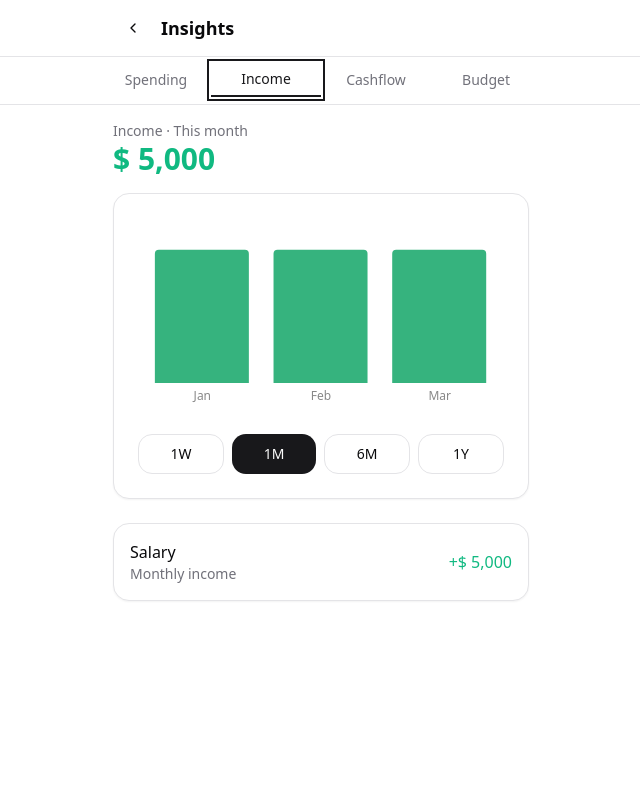
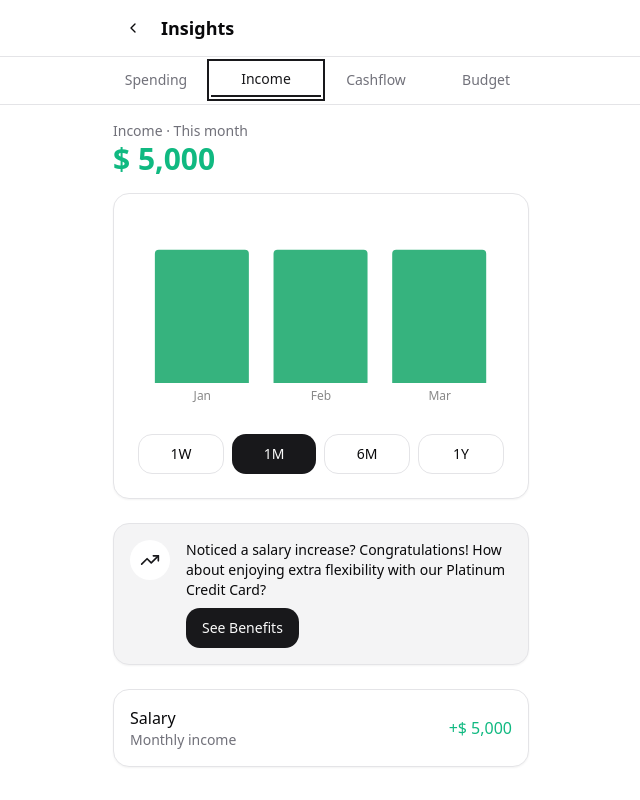
Before and after one commit to chris-fieldswee/mobilebankingapp, a React (Vite) app: page /insights in a window 1280 px wide. Both pictures are taken after a click on the tab "Income". Shown: the whole page, without its empty margins (319-959 px from the left). Built offline with nearby package versions, Linux system fonts and the light colour scheme.

Commit message:
Add income insights widget
Added an insights widget to the Income tab with a congratulatory message and a CTA linking to Platinum Credit Card details.

```diff
--- a/src/components/insights/IncomeTab.tsx
+++ b/src/components/insights/IncomeTab.tsx
@@ -3,6 +3,8 @@ import { useState } from "react";
 import { Card } from "@/components/ui/card";
 import { Button } from "@/components/ui/button";
 import { BarChart, Bar, XAxis, ResponsiveContainer } from "recharts";
+import { TrendingUp } from "lucide-react";
+import { useNavigate } from "react-router-dom";
 
 const periodOptions = ["1W", "1M", "6M", "1Y"];
 
@@ -39,6 +41,7 @@ const periodData = {
 
 const IncomeTab = () => {
   const [selectedPeriod, setSelectedPeriod] = useState("1M");
+  const navigate = useNavigate();
   const incomeData = periodData[selectedPeriod as keyof typeof periodData];
 
   return (
@@ -84,6 +87,26 @@ const IncomeTab = () => {
         </Card>
       </div>
 
+      <Card className="p-4 bg-accent">
+        <div className="flex gap-4">
+          <div className="w-10 h-10 rounded-full bg-background flex items-center justify-center flex-shrink-0">
+            <TrendingUp className="h-5 w-5 text-primary" />
+          </div>
+          <div className="space-y-2">
+            <p className="text-sm">
+              Noticed a salary increase? Congratulations! How about enjoying extra flexibility with our Platinum Credit Card?
+            </p>
+            <Button
+              variant="default"
+              onClick={() => navigate('/platinum-card-offer')}
+              className="w-full sm:w-auto"
+            >
+              See Benefits
+            </Button>
+          </div>
+        </div>
+      </Card>
+
       <div className="space-y-3">
         <Card className="p-4">
           <div className="flex justify-between items-center">
```
